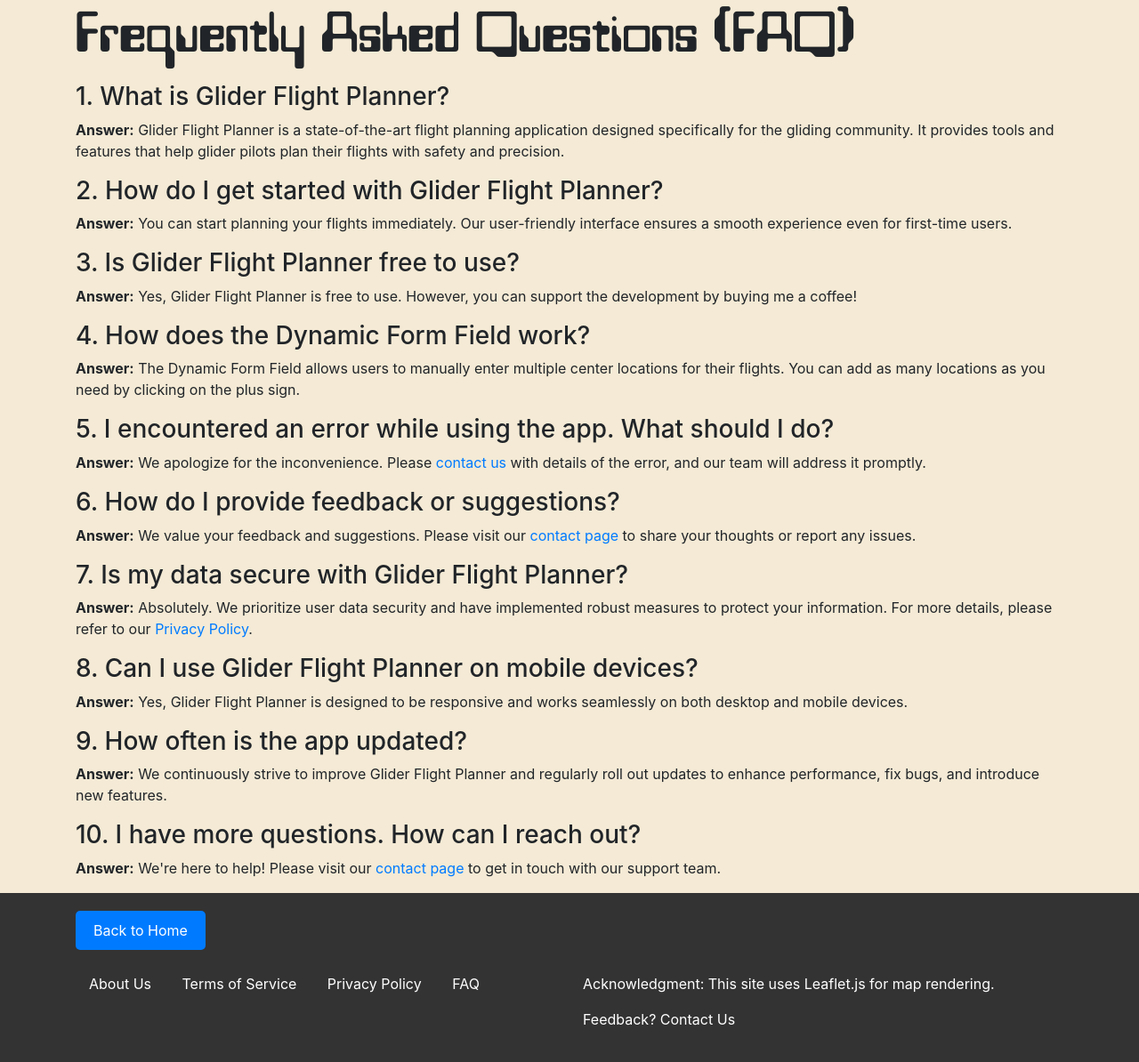
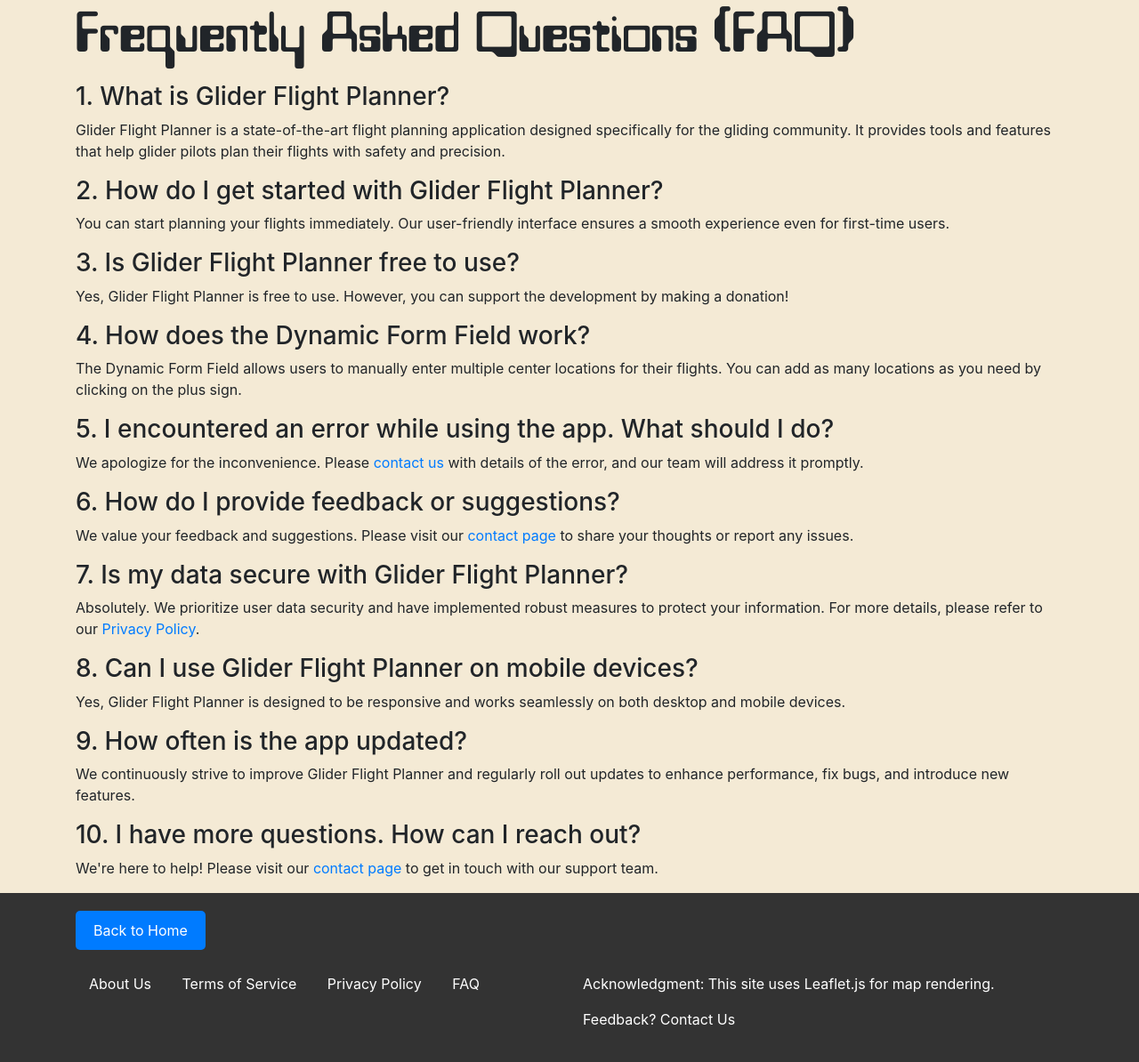
Before and after one commit to AlexCodeGlider/gliderFlightPlanner, a Flask app: page /faq in a window 1280 px wide. Shown: the whole page at 89% size. Run offline with Flask 3, Linux system fonts and the light colour scheme; some libraries are stand-ins or nearby versions.

Commit message:
Minor changes for usability

```diff
--- a/templates/about_us.html
+++ b/templates/about_us.html
@@ -20,6 +20,6 @@
 
     <h2>Join Us on This Journey</h2>
     <p>Whether you're a seasoned glider pilot or just starting out, <strong>Glider Flight Planner</strong> is here to assist you on every flight. We invite you to explore our app, provide feedback, and be a part of our growing community. Together, let's make the skies safer and our adventures more memorable.</p>
-    <p>Happy Flying! And don't forget to support our efforts by buying us a coffee! <script type="text/javascript" src="https://cdnjs.buymeacoffee.com/1.0.0/button.prod.min.js" data-name="bmc-button" data-slug="alexcodeglider" data-color="#40DCA5" data-emoji="☕"  data-font="Comic" data-text="Buy me a coffee" data-outline-color="#000000" data-font-color="#ffffff" data-coffee-color="#FFDD00" ></script></p>
+    <p>Happy Flying! And don't forget to support our efforts! <script type="text/javascript" src="https://cdnjs.buymeacoffee.com/1.0.0/button.prod.min.js" data-name="bmc-button" data-slug="alexcodeglider" data-color="#40DCA5" data-emoji="✈️" data-font="Comic" data-text="Support the app!" data-outline-color="#000000" data-font-color="#ffffff" data-coffee-color="#FFDD00" ></script></p>
 </div>
 {% endblock %}
--- a/templates/base.html
+++ b/templates/base.html
@@ -46,21 +46,13 @@
             /* This targets the responsive detail rows */
             table.dataTable.dtr-inline.collapsed > tbody > tr > td:first-child:before,
             table.dataTable.dtr-inline.collapsed > tbody > tr > th:first-child:before {
-                content: "+"; /* This is required for the pseudo-element to appear */
-                /* position: absolute; */
-                top: 75%;
-                left: 3%;
-                transform: translateY(-50%);
-                color: #000;
-                background-color: #fff;
-                padding: 1px;
+                top: 60%;
+                left: 2%;
                 border: 1px solid #ddd;
-                border-radius: 50%;
-                width: 10px;
-                height: 10px;
-                text-align: center;
-                line-height: 10px;
-                font-size: 14px;
+                width: 8px;
+                height: 8px;
+                line-height: 8.5px;
+                font-size: 10px;
             }
         </style>
 
@@ -98,6 +90,6 @@
             </div>
         </div>
     </footer>
-    <script data-name="BMC-Widget" data-cfasync="false" src="https://cdnjs.buymeacoffee.com/1.0.0/widget.prod.min.js" data-id="alexcodeglider" data-description="Support me on Buy me a coffee!" data-message="Support Glider Flight Planner by buying me a coffee!" data-color="#40DCA5" data-position="Right" data-x_margin="18" data-y_margin="18"></script>
+    <script data-name="BMC-Widget" data-cfasync="false" src="https://cdnjs.buymeacoffee.com/1.0.0/widget.prod.min.js" data-id="alexcodeglider" data-description="Support me on Buy me a coffee!" data-message="Support Glider Flight Planner!" data-color="#40DCA5" data-position="Right" data-x_margin="18" data-y_margin="18"></script>
 </body>
 </html>
--- a/templates/faq.html
+++ b/templates/faq.html
@@ -5,33 +5,33 @@
     <h1>Frequently Asked Questions (FAQ)</h1>
 
     <h3>1. What is Glider Flight Planner?</h3>
-    <p><strong>Answer:</strong> Glider Flight Planner is a state-of-the-art flight planning application designed specifically for the gliding community. It provides tools and features that help glider pilots plan their flights with safety and precision.</p>
+    <p>Glider Flight Planner is a state-of-the-art flight planning application designed specifically for the gliding community. It provides tools and features that help glider pilots plan their flights with safety and precision.</p>
 
     <h3>2. How do I get started with Glider Flight Planner?</h3>
-    <p><strong>Answer:</strong> You can start planning your flights immediately. Our user-friendly interface ensures a smooth experience even for first-time users.</p>
+    <p>You can start planning your flights immediately. Our user-friendly interface ensures a smooth experience even for first-time users.</p>
 
     <h3>3. Is Glider Flight Planner free to use?</h3>
-    <p><strong>Answer:</strong> Yes, Glider Flight Planner is free to use. However, you can support the development by buying me a coffee!<script type="text/javascript" src="https://cdnjs.buymeacoffee.com/1.0.0/button.prod.min.js" data-name="bmc-button" data-slug="alexcodeglider" data-color="#40DCA5" data-emoji="☕"  data-font="Comic" data-text="Buy me a coffee" data-outline-color="#000000" data-font-color="#ffffff" data-coffee-color="#FFDD00" ></script></p>
+    <p>Yes, Glider Flight Planner is free to use. However, you can support the development by making a donation!<script type="text/javascript" src="https://cdnjs.buymeacoffee.com/1.0.0/button.prod.min.js" data-name="bmc-button" data-slug="alexcodeglider" data-color="#40DCA5" data-emoji="✈️" data-font="Comic" data-text="Support the app!" data-outline-color="#000000" data-font-color="#ffffff" data-coffee-color="#FFDD00" ></script></p>
 
     <h3>4. How does the Dynamic Form Field work?</h3>
-    <p><strong>Answer:</strong> The Dynamic Form Field allows users to manually enter multiple center locations for their flights. You can add as many locations as you need by clicking on the plus sign.</p>
+    <p>The Dynamic Form Field allows users to manually enter multiple center locations for their flights. You can add as many locations as you need by clicking on the plus sign.</p>
 
     <h3>5. I encountered an error while using the app. What should I do?</h3>
-    <p><strong>Answer:</strong> We apologize for the inconvenience. Please <a href="{{ url_for('contact_us') }}">contact us</a> with details of the error, and our team will address it promptly.</p>
+    <p>We apologize for the inconvenience. Please <a href="{{ url_for('contact_us') }}">contact us</a> with details of the error, and our team will address it promptly.</p>
 
     <h3>6. How do I provide feedback or suggestions?</h3>
-    <p><strong>Answer:</strong> We value your feedback and suggestions. Please visit our <a href="{{ url_for('contact_us') }}">contact page</a> to share your thoughts or report any issues.</p>
+    <p>We value your feedback and suggestions. Please visit our <a href="{{ url_for('contact_us') }}">contact page</a> to share your thoughts or report any issues.</p>
 
     <h3>7. Is my data secure with Glider Flight Planner?</h3>
-    <p><strong>Answer:</strong> Absolutely. We prioritize user data security and have implemented robust measures to protect your information. For more details, please refer to our <a href="{{ url_for('privacy_policy') }}">Privacy Policy</a>.</p>
+    <p>Absolutely. We prioritize user data security and have implemented robust measures to protect your information. For more details, please refer to our <a href="{{ url_for('privacy_policy') }}">Privacy Policy</a>.</p>
 
     <h3>8. Can I use Glider Flight Planner on mobile devices?</h3>
-    <p><strong>Answer:</strong> Yes, Glider Flight Planner is designed to be responsive and works seamlessly on both desktop and mobile devices.</p>
+    <p>Yes, Glider Flight Planner is designed to be responsive and works seamlessly on both desktop and mobile devices.</p>
 
     <h3>9. How often is the app updated?</h3>
-    <p><strong>Answer:</strong> We continuously strive to improve Glider Flight Planner and regularly roll out updates to enhance performance, fix bugs, and introduce new features.</p>
+    <p>We continuously strive to improve Glider Flight Planner and regularly roll out updates to enhance performance, fix bugs, and introduce new features.</p>
 
     <h3>10. I have more questions. How can I reach out?</h3>
-    <p><strong>Answer:</strong> We're here to help! Please visit our <a href="{{ url_for('contact_us') }}">contact page</a> to get in touch with our support team.</p>
+    <p>We're here to help! Please visit our <a href="{{ url_for('contact_us') }}">contact page</a> to get in touch with our support team.</p>
 </div>
 {% endblock %}
--- a/templates/index.html
+++ b/templates/index.html
@@ -1,4 +1,8 @@
 {% extends "base.html" %}
+
+{% block redirect_link %}
+    <!-- This block is intentionally left empty to override the base template and remove the link -->
+{% endblock %}
 
 {% block content %}
 <!-- templates/index.html -->
--- a/templates/welcome.html
+++ b/templates/welcome.html
@@ -15,7 +15,7 @@
     </ul>
     <p class="lead">Remember, this tool is for pre-flight ground planning only. Always ensure to cross-check with other flight planning resources.</p>
     <p class="lead">To suggest new landing locations, <a href="{{ url_for('contact_us') }}">contact us</a>. Start by reading our <a href="{{ url_for('user_guide') }}">User Guide</a> and <a href="{{ url_for('disclaimer') }}">Disclaimer</a>.</p>
-    <p class="lead">Please don't forget to support our efforts by buying us a coffee! <script type="text/javascript" src="https://cdnjs.buymeacoffee.com/1.0.0/button.prod.min.js" data-name="bmc-button" data-slug="alexcodeglider" data-color="#40DCA5" data-emoji="☕"  data-font="Comic" data-text="Buy me a coffee" data-outline-color="#000000" data-font-color="#ffffff" data-coffee-color="#FFDD00" ></script></p>
+    <p class="lead">Please don't forget to support our efforts! <script type="text/javascript" src="https://cdnjs.buymeacoffee.com/1.0.0/button.prod.min.js" data-name="bmc-button" data-slug="alexcodeglider" data-color="#40DCA5" data-emoji="✈️" data-font="Comic" data-text="Support the app!" data-outline-color="#000000" data-font-color="#ffffff" data-coffee-color="#FFDD00" ></script></p>
     <!-- Display screenshots and app features -->
     <div class="screenshots">
         <img src="{{ url_for('static', filename='Screenshot1.png') }}" alt="Flight Planner Screenshot 1">
```
